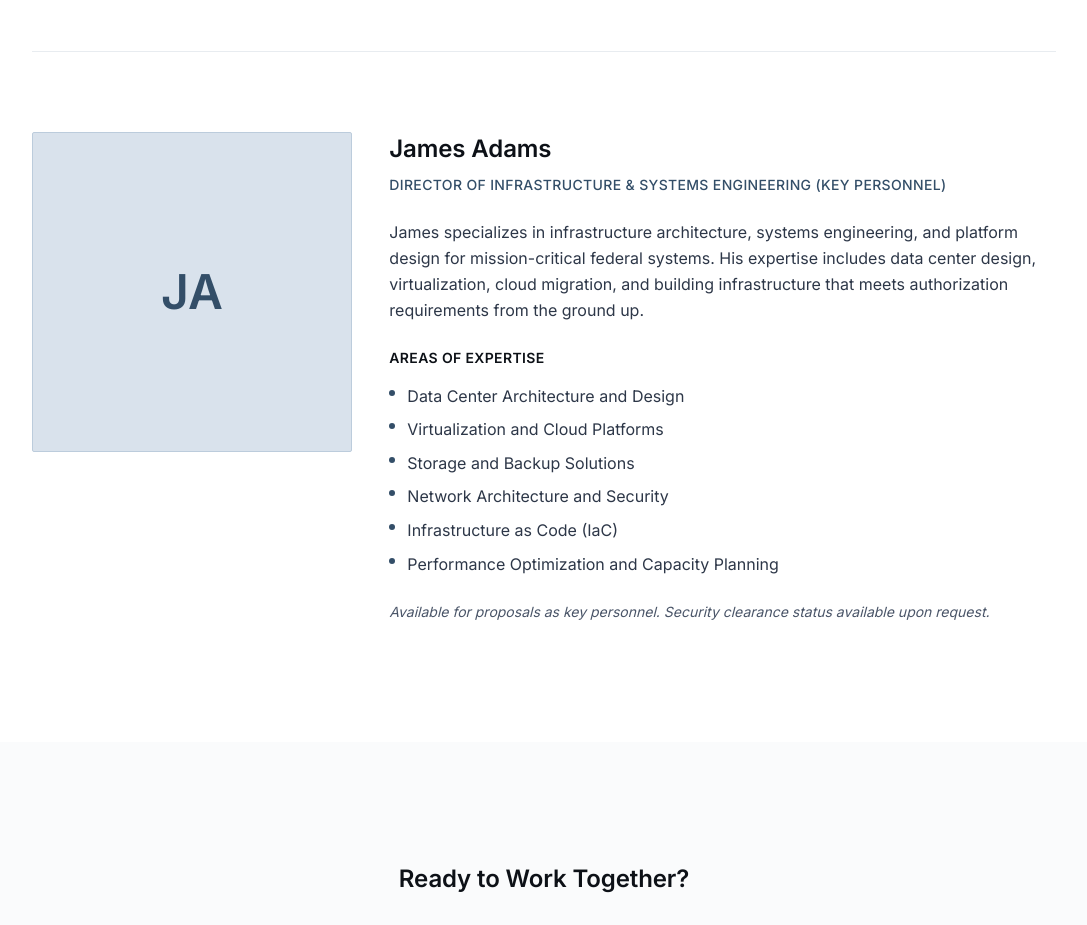
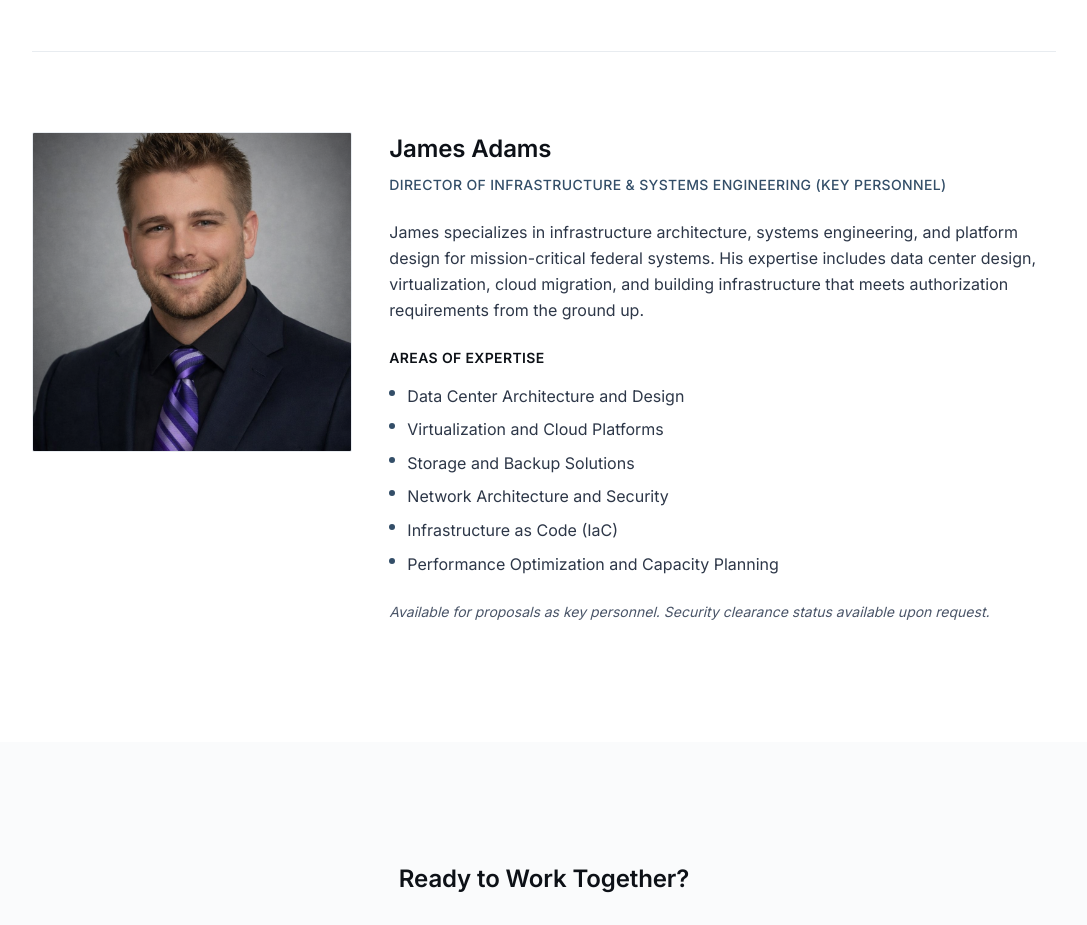
Before and after one commit to MacTechSolutionsLLC/mactech, a Next.js app: page /leadership in a window 1280 px wide. Shown: the part 1680-2605 px from the top of the page, without its empty margins (96-1183 px from the left). Built offline with nearby package versions, Linux system fonts and the light colour scheme.

Commit message:
Add James Adams headshot to leadership page

```diff
--- a/app/leadership/page.tsx
+++ b/app/leadership/page.tsx
@@ -168,8 +168,14 @@
           <div className="fade-in-delay-2">
             <div className="grid md:grid-cols-12 gap-12 items-start">
               <div className="md:col-span-4">
-                <div className="w-64 h-64 md:w-80 md:h-80 bg-accent-100 border border-accent-200 rounded-sm flex items-center justify-center mb-6">
-                  <span className="text-5xl font-semibold text-accent-700">JA</span>
+                <div className="relative w-64 h-64 md:w-80 md:h-80 mb-6 overflow-hidden rounded-sm border border-neutral-200">
+                  <Image
+                    src="/images/james-adams.png"
+                    alt="James Adams"
+                    fill
+                    className="object-cover"
+                    sizes="(max-width: 768px) 256px, 320px"
+                  />
                 </div>
               </div>
               <div className="md:col-span-8">
```
Also changed, not shown: public/images/james-adams.png (added).
